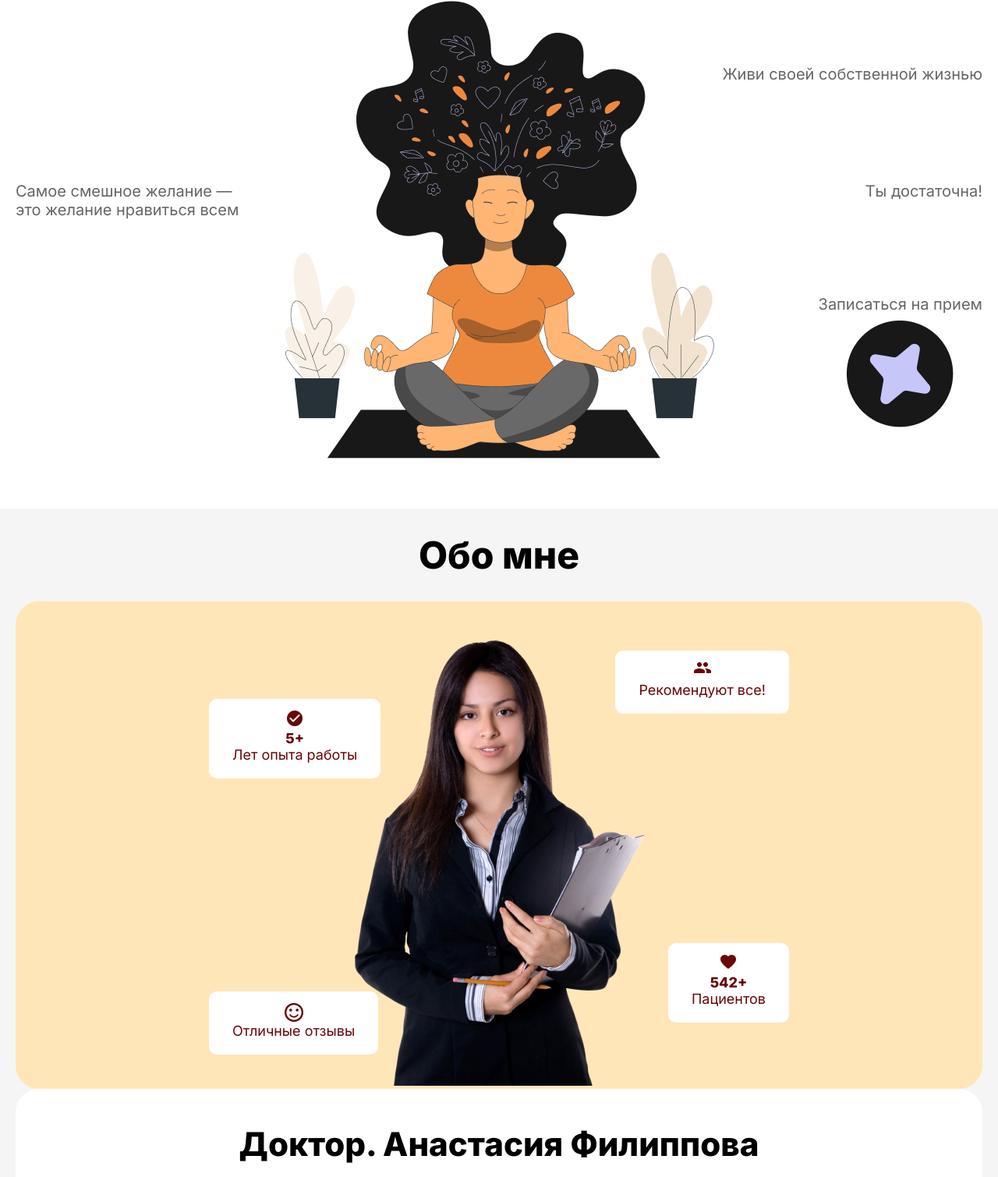
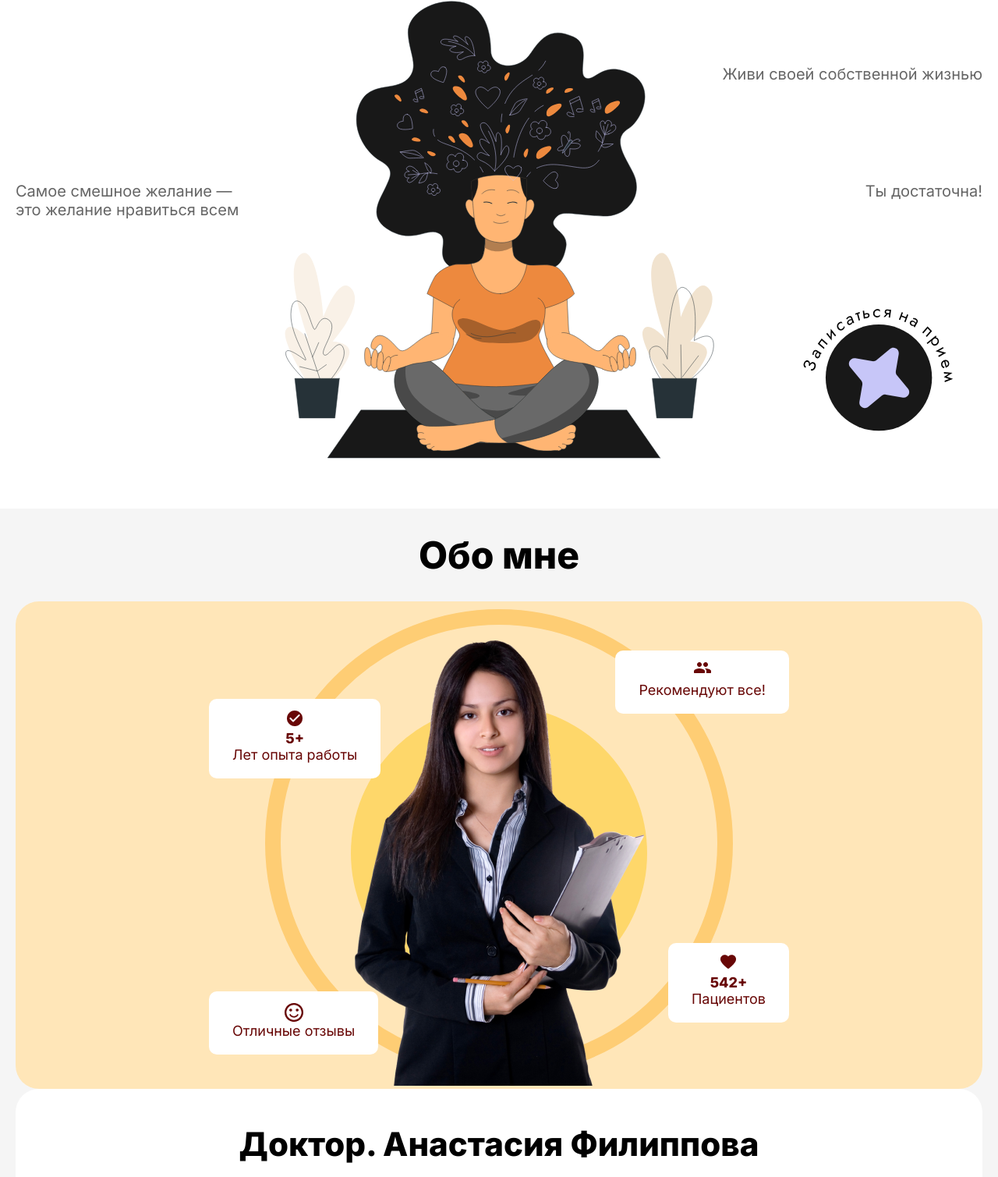
Before and after one commit to tariel11/mental-health, a plain HTML site: page index.html in a window 1280 px wide. Shown: the part 384-1893 px from the top of the page at 78% size. Drawn offline with Linux system fonts and the light colour scheme.

Commit message:
fixed appeal btn + add curcles in about block

```diff
--- a/css/style.css
+++ b/css/style.css
@@ -185,6 +185,8 @@ h1::after {
     background-repeat: no-repeat;
     background-position-y: 15px;
     background-position-x: center;
+    /* position: relative; */
+    z-index: 11;
 }
 
 .about__item--1 {
@@ -229,6 +231,33 @@ h1::after {
     margin-bottom: 20px;
 }
 
+.about__top--bg img {
+    position: relative;
+    z-index: 10;
+}
+
+.about__curcle {
+    position: absolute;
+    top: 0;
+    left: 50%;
+    transform: translate(-50%, 10px);
+    width: 600px;
+    height: 600px;
+    border-radius: 50%;
+    border: 20px solid #FECD74;
+    z-index: 9;
+}
+
+.about__lap {
+    position: absolute;
+width: 380px;
+height: 380px;
+top: 0;
+left: 50%;
+transform: translate(-50%, 35%);
+border-radius: 50%;
+background: #FED76A;
+}
 
 
 /* WORK */
--- a/index.html
+++ b/index.html
@@ -35,16 +35,17 @@
                     <h1>Ваше Психическое Здоровье Имеет Значение</h1>
                     <div class="words">
                         <div class="bg__header">
-                            <img src="./img/bg__header.png" alt="bg__header">
+                            <img src="./img/bg__header.svg" alt="header-img">
                         </div>
                         <p class="word word__1">Самое смешное желание — <br> это желание нравиться всем</p>
                         <p class="word word__2">Живи своей собственной жизнью</p>
                         <p class="word word__3">Ты достаточна!</p>
                         <a href="#footer" class="appeal word word__4">
-                            <p>Записаться на прием</button>
+                            <!-- <p>Записаться на прием</button>
                                 <div>
                                     <img src="./img/icons/appeal.png" alt="Записаться на прием">
-                                </div>
+                                </div> -->
+                                <img src="./img/appeal.svg" alt="appeal">
                         </a>
                     </div>
                 </div>
@@ -59,9 +60,10 @@
                 <div class="about__top">
                     <div class="about__top--bg">
                         <img src="./img/bg__about.png" alt="bg__about">
+                        <div class="about__curcle"></div>
+                        <div class="about__lap"></div>
                     </div>
-                    <div class="about__curcle"></div>
-                    <div class="about__lap"></div>
+
                     <p class="about__item about__item--1">
                         <span class="about__item--span">5+</span> <br>
                         Лет опыта работы
@@ -157,10 +159,7 @@
                             <h3>Если эти признаки про вас, то обращайтесь!</h3>
                         </div>
                         <a href="#footer" class="appeal">
-                            <p>Записаться на прием</button>
-                                <div>
-                                    <img src="./img/icons/appeal.png" alt="Записаться на прием">
-                                </div>
+                            <img src="./img/appeal.svg" alt="appeal">
                         </a>
                     </div>
                 </div>
@@ -168,7 +167,7 @@
         </div>
     </section>
 
-    <footer id="footer" >
+    <footer id="footer">
         <div class="container">
             <div class="footer">
                 <h2>Запись на прием</h2>
```
Also changed, not shown: img/appeal.svg (added), img/bg__header.png (deleted), img/bg__header.svg (added), 1 other file.
